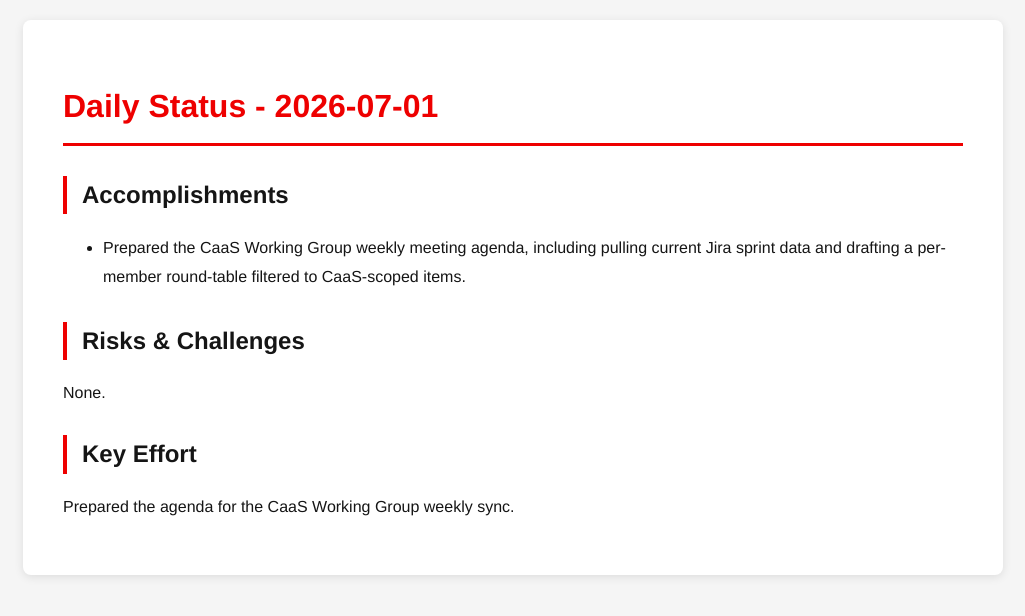
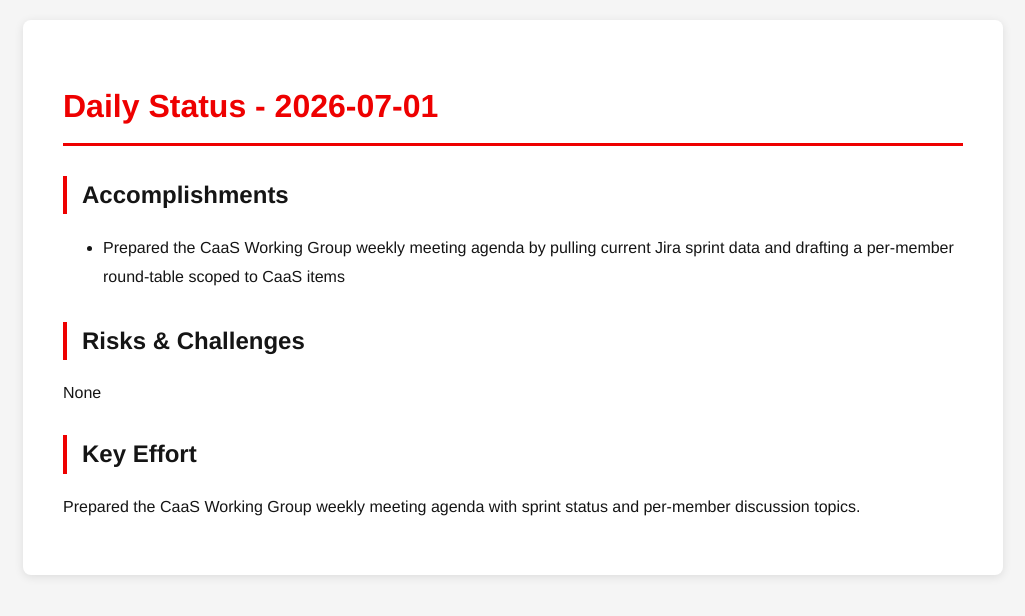
Before and after one commit to tzvatot/daily-status, a Jekyll site: the page built from 2026-07-01.md, in a window 1280 px wide. Shown: the top 616 px of the page, without its empty margins (127-1152 px from the left). Built offline with Jekyll 4.4.1, drawn with Linux system fonts in a browser that asks for light colours.

Commit message:
Daily status update - 2026-07-01

```diff
--- a/2026-07-01.md
+++ b/2026-07-01.md
@@ -7,10 +7,10 @@ date: 2026-07-01
 # Daily Status - 2026-07-01
 
 ## Accomplishments
-- Prepared the CaaS Working Group weekly meeting agenda, including pulling current Jira sprint data and drafting a per-member round-table filtered to CaaS-scoped items.
+- Prepared the CaaS Working Group weekly meeting agenda by pulling current Jira sprint data and drafting a per-member round-table scoped to CaaS items
 
 ## Risks & Challenges
-None.
+None
 
 ## Key Effort
-Prepared the agenda for the CaaS Working Group weekly sync.
+Prepared the CaaS Working Group weekly meeting agenda with sprint status and per-member discussion topics.
```
